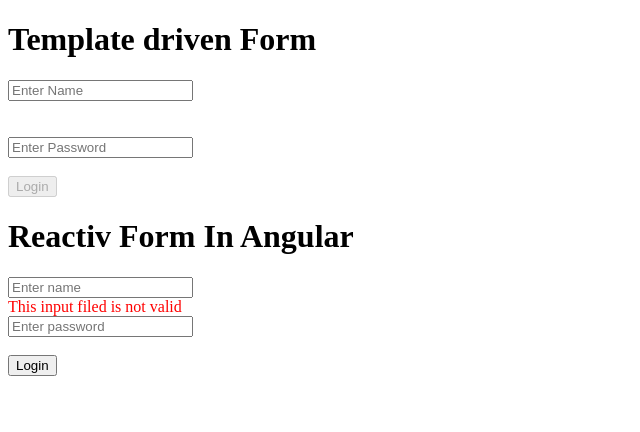
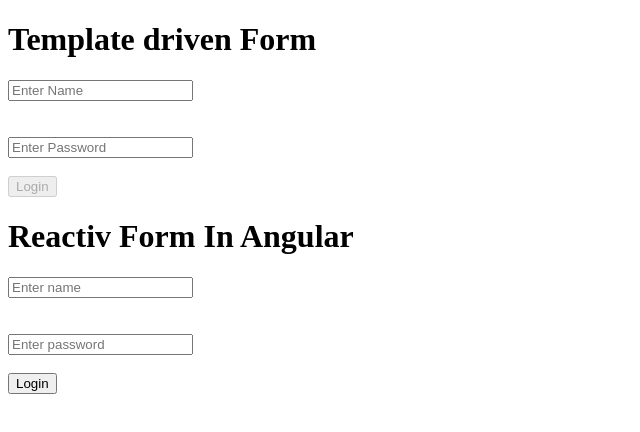
Before and after one commit to Adrion10/Angular_lesons, an Angular app in the folder angular-lessons/Form/: page / in a window 1280 px wide. Shown: the top 432 px of the page, without its empty margins (0-640 px from the left). Built offline with nearby package versions, Linux system fonts and the light colour scheme.

Commit message:
&& user.touched"

```diff
--- a/angular-lessons/Form/src/app/app.component.html
+++ b/angular-lessons/Form/src/app/app.component.html
@@ -36,9 +36,10 @@
 <form [formGroup]="loginForm1" (ngSubmit)="loginUser1()">
   <input type="text" placeholder="Enter name" formControlName="user" />
   <br />
-  <span style="color: red" *ngIf="user && user.invalid">
+  <span style="color: red" *ngIf="user && user.invalid && user.touched">
     This input filed is not valid
   </span>
+  <br />
   <br />
   <input
     type="password"
```
